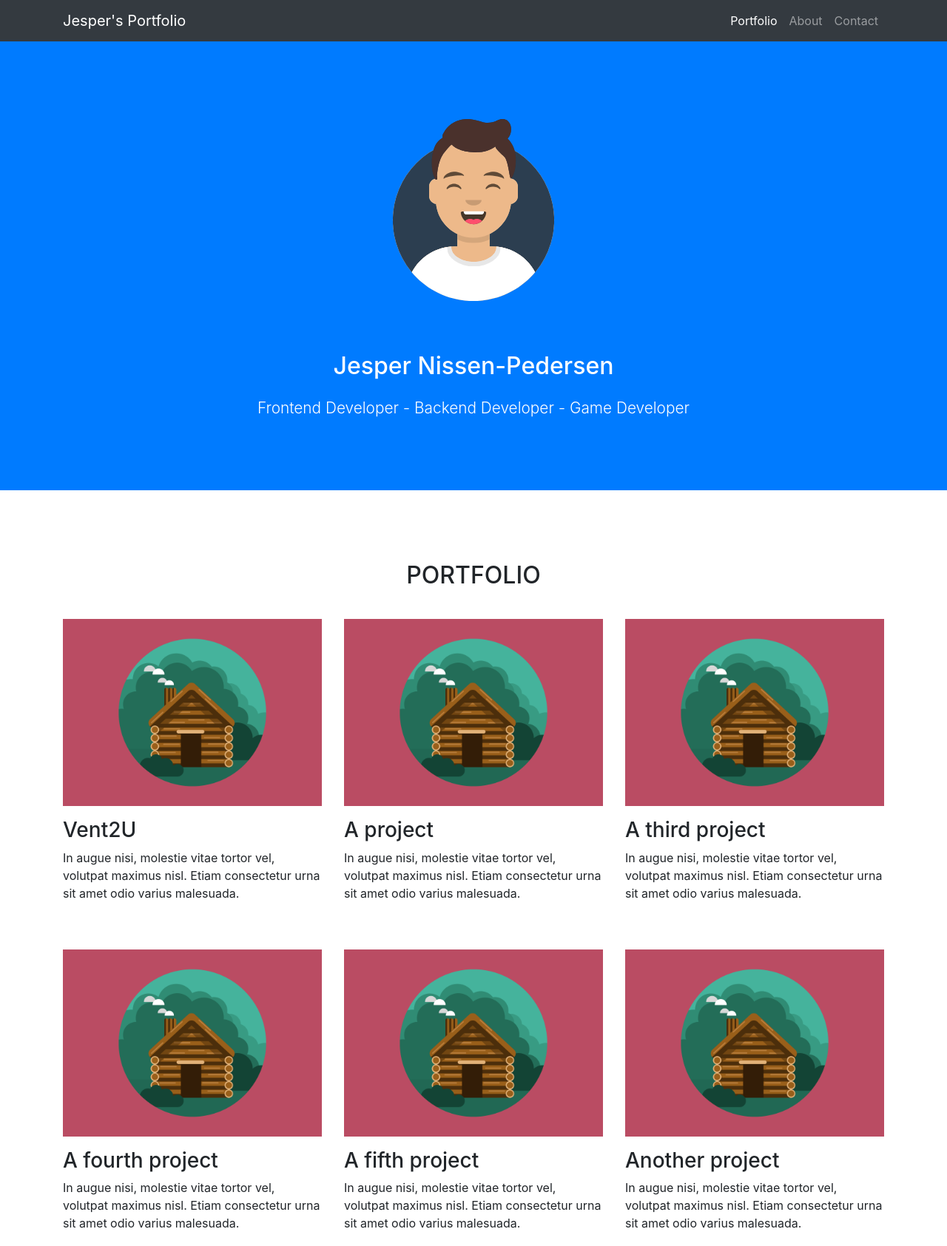
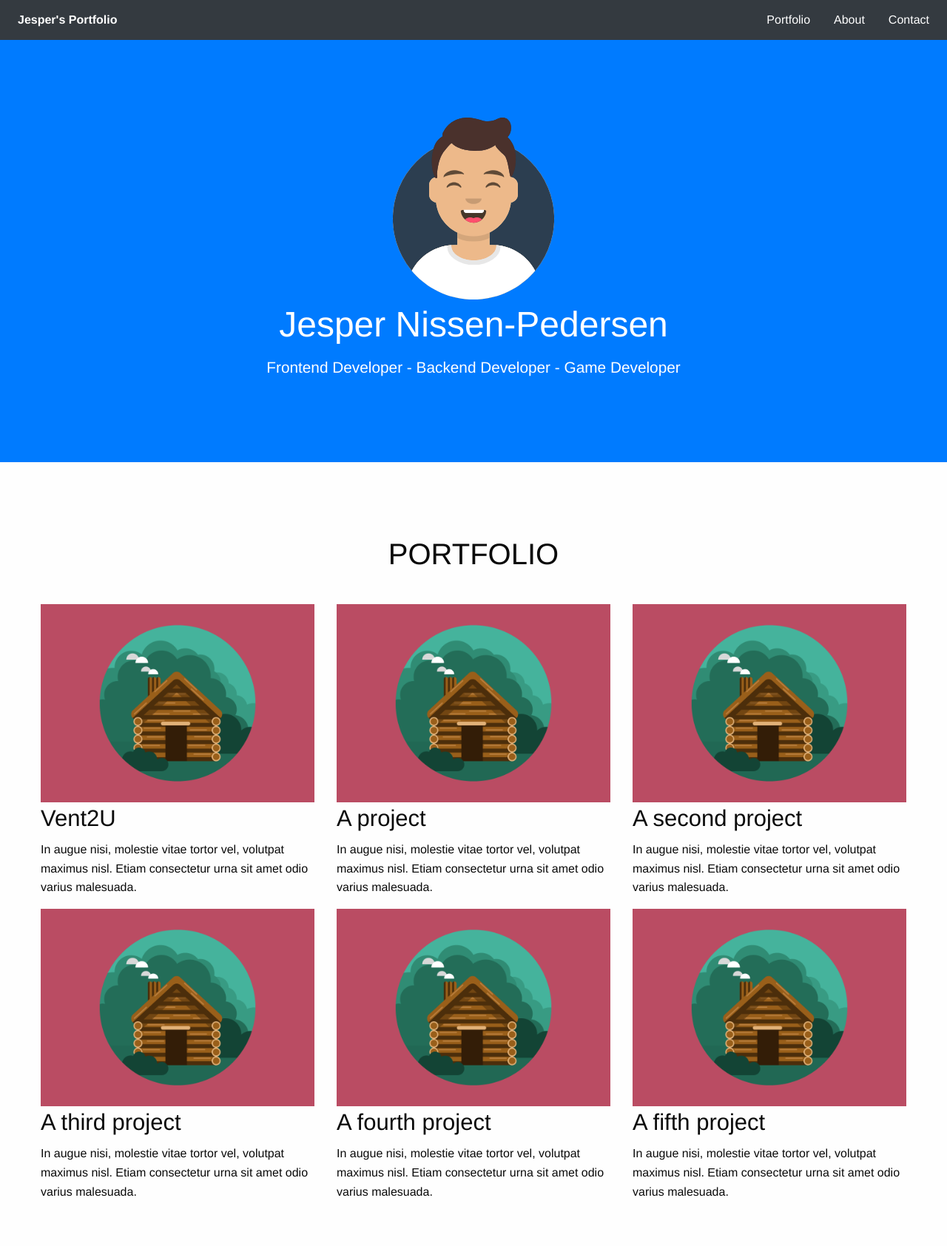
Before and after one commit to jespernpedersen/bootstrap-portfolio, a website: page index.html in a window 1280 px wide. Shown: the top 1685 px of the page at 74% size. Drawn offline with nearby package versions, Linux system fonts and the light colour scheme.

Commit message:
Switched classes from bootstrap to foundation

```diff
--- a/index.html
+++ b/index.html
@@ -10,8 +10,17 @@
         <title>Portfolio - Bootstrap</title>
         <meta name="description" content="">
         <meta name="viewport" content="width=device-width, initial-scale=1">
-        <link rel="stylesheet" href="https://stackpath.bootstrapcdn.com/bootstrap/4.5.2/css/bootstrap.min.css">
-        <link rel="stylesheet" href="node_modules/normalize.css/normalize.css">
+
+        <link rel="stylesheet" href="https://cdn.jsdelivr.net/npm/foundation-sites@6.6.3/dist/css/foundation.css" integrity="sha256-ogmFxjqiTMnZhxCqVmcqTvjfe1Y/ec4WaRj/aQPvn+I=" crossorigin="anonymous">
+        <link rel="stylesheet" href="https://cdn.jsdelivr.net/npm/foundation-sites@6.6.3/dist/css/foundation.min.css" integrity="sha256-ogmFxjqiTMnZhxCqVmcqTvjfe1Y/ec4WaRj/aQPvn+I=" crossorigin="anonymous">
+        <!-- foundation-float.min.css: Compressed CSS with legacy Float Grid -->
+<link rel="stylesheet" href="https://cdn.jsdelivr.net/npm/foundation-sites@6.6.3/dist/css/foundation-float.min.css" integrity="sha256-4ldVyEvC86/kae2IBWw+eJrTiwNEbUUTmN0zkP4luL4=" crossorigin="anonymous">
+
+<!-- foundation-prototype.min.css: Compressed CSS with prototyping classes -->
+<link rel="stylesheet" href="https://cdn.jsdelivr.net/npm/foundation-sites@6.6.3/dist/css/foundation-prototype.min.css" integrity="sha256-BiKflOunI0SIxlTOOUCQ0HgwXrRrRwBkIYppEllPIok=" crossorigin="anonymous">
+
+<!-- foundation-rtl.min.css: Compressed CSS with right-to-left reading direction -->
+<link rel="stylesheet" href="https://cdn.jsdelivr.net/npm/foundation-sites@6.6.3/dist/css/foundation-rtl.min.css" integrity="sha256-F+9Ns8Z/1ZISonBbojH743hsmF3x3AlQdJEeD8DhQsE=" crossorigin="anonymous">
         <link rel="stylesheet" href="style.css">
     </head>
     <body>
@@ -24,134 +33,115 @@
                 Contact Me
             Footer
         -->
-        <nav class="navbar navbar-expand-lg navbar-dark bg-dark navbar-fixed-top">
-            <div class="container  d-flex justify-content-between">
-                    <a class="navbar-brand" href="#">Jesper's Portfolio</a>
-                    <button class="navbar-toggler" type="button" data-toggle="collapse" data-target="#navbarNavDropdown" aria-controls="navbarNavDropdown" aria-expanded="false" aria-label="Toggle navigation">
-                        <span class="navbar-toggler-icon"></span>
-                    </button>
-                    <div class="collapse navbar-collapse justfiy-content-end" id="navbarNavDropdown">
-                        <ul class="navbar-nav">
-                            <li class="nav-item active">
-                                <a class="nav-link" href="#portfolio">Portfolio</a>
-                            </li>
-                            <li class="nav-item">
-                                <a class="nav-link" href="#about">About</a>
-                            </li>
-                            <li class="nav-item">
-                                <a class="nav-link" href="#contact">Contact</a>
-                            </li>
-                        </ul>
-                    </div>
+        <div class="top-bar bg-dark">
+            <div class="top-bar-left">
+                <ul class="dropdown menu" data-dropdown-menu>
+                <li class="menu-text">Jesper's Portfolio</li>
+                <li>
+                </li>
+                </ul>
             </div>
-        </nav>
-        <header class="masthead bg-primary">
-            <div class="container d-flex align-items-center flex-column">
-                <img class="masthead-avatar mb-5" src="images/avataaars.svg" alt="">
+            <div class="top-bar-right">
+                <ul class="menu">
+                    <li>
+                        <a href="#portfolio">Portfolio</a>
+                    </li>
+                    <li>
+                        <a href="#about">About</a>
+                    </li>
+                    <li>
+                        <a href="#contact">Contact</a>
+                    </li>
+                </ul>
+            </div>
+        </div>
+        <header class="masthead bg-primary text-center">
+            <div class="row">
+                <img class="masthead-avatar img-responsive" src="images/avataaars.svg" alt="">
                 <h1 class="text-white">Jesper Nissen-Pedersen</h1>
-                <p class="subheading font-weight-light mb-0 text-white">Frontend Developer - Backend Developer - Game Developer</p>
+                <p class="subheading">Frontend Developer - Backend Developer - Game Developer</p>
             </div>
         </header>
         <main>
             <section class="page-section portfolio" id="portfolio">
-                <div class="container">
                     <h2 class="text-center text-uppercase">Portfolio</h2>
-                    <div class="row justify-content-center">
-                        <div class="col-md-6 col-lg-4 mb-5">
-                            <div class="portfolio-item mx-auto" data-toggle="modal" data-targret="#portfolioModal1">
-                                <img class="img-fluid" src="images/cabin.png" alt="">
-                                <h3 class="mt-3">Vent2U</h3>
+                    <div class="row">
+                        <div class="medium-6 large-4 columns">
+                                <img class="img-responsive" src="images/cabin.png" alt="">
+                                <h3>Vent2U</h3>
                                 <p>In augue nisi, molestie vitae tortor vel, volutpat maximus nisl. Etiam consectetur urna sit amet odio varius malesuada.</p>
-                            </div>
                         </div>
-                        <div class="col-md-6 col-lg-4 mb-5">
-                            <div class="portfolio-item mx-auto" data-toggle="modal" data-targret="#portfolioModal1">
-                                <img class="img-fluid" src="images/cabin.png" alt="">
-                                <h3 class="mt-3">A project</h3>
+                        <div class="medium-6 large-4 columns">
+                                <img class="img-responsive" src="images/cabin.png" alt="">
+                                <h3>A project</h3>
                                 <p>In augue nisi, molestie vitae tortor vel, volutpat maximus nisl. Etiam consectetur urna sit amet odio varius malesuada.</p>
-                            </div>
                         </div>
-                        <div class="col-md-6 col-lg-4 mb-5">
-                            <div class="portfolio-item mx-auto" data-toggle="modal" data-targret="#portfolioModal1">
-                                <img class="img-fluid" src="images/cabin.png" alt="">
-                                <h3 class="mt-3">A third project</h3>
+                        <div class="medium-6 large-4 columns">
+                                <img class="img-responsive" src="images/cabin.png" alt="">
+                                <h3>A second project</h3>
                                 <p>In augue nisi, molestie vitae tortor vel, volutpat maximus nisl. Etiam consectetur urna sit amet odio varius malesuada.</p>
-                            </div>
                         </div>
-                        <div class="col-md-6 col-lg-4 mb-5">
-                            <div class="portfolio-item mx-auto" data-toggle="modal" data-targret="#portfolioModal1">
-                                <img class="img-fluid" src="images/cabin.png" alt="">
-                                <h3 class="mt-3">A fourth project</h3>
+                        <div class="medium-6 large-4 columns">
+                                <img class="img-responsive" src="images/cabin.png" alt="">
+                                <h3>A third project</h3>
                                 <p>In augue nisi, molestie vitae tortor vel, volutpat maximus nisl. Etiam consectetur urna sit amet odio varius malesuada.</p>
-                            </div>
                         </div>
-                        <div class="col-md-6 col-lg-4 mb-5">
-                            <div class="portfolio-item mx-auto" data-toggle="modal" data-targret="#portfolioModal1">
-                                <img class="img-fluid" src="images/cabin.png" alt="">
-                                <h3 class="mt-3">A fifth project</h3>
+                        <div class="medium-6 large-4 columns">
+                                <img class="img-responsive" src="images/cabin.png" alt="">
+                                <h3>A fourth project</h3>
                                 <p>In augue nisi, molestie vitae tortor vel, volutpat maximus nisl. Etiam consectetur urna sit amet odio varius malesuada.</p>
-                            </div>
                         </div>
-                        <div class="col-md-6 col-lg-4 mb-5">
-                            <div class="portfolio-item mx-auto" data-toggle="modal" data-targret="#portfolioModal1">
-                                <img class="img-fluid" src="images/cabin.png" alt="">
-                                <h3 class="mt-3">Another project</h3>
+                        <div class="medium-6 large-4 columns">
+                                <img class="img-responsive" src="images/cabin.png" alt="">
+                                <h3>A fifth project</h3>
                                 <p>In augue nisi, molestie vitae tortor vel, volutpat maximus nisl. Etiam consectetur urna sit amet odio varius malesuada.</p>
-                            </div>
                         </div>
-                    </div>
                 </div>
             </section>
             <section class="page-section bg-dark text-white" id="about">
-                <div class="container">
                     <h2 class="text-center">About</h2>
                     <div class="row">
-                        <div class="col-lg-8 col-sm-12">
+                        <div class="large-8 small-12 columns">
                             <p>Lorem ipsum dolor sit amet, consectetur adipiscing elit. Pellentesque sed velit quis leo congue elementum. In varius faucibus ullamcorper. </p>
 
                             <p>In augue nisi, molestie vitae tortor vel, volutpat maximus nisl. Etiam consectetur urna sit amet odio varius malesuada. Nunc non erat non mauris pretium fringilla. Sed bibendum lectus non tellus malesuada, sit amet efficitur elit mattis. Mauris rutrum tortor a pretium pretium. Fusce ultricies, mi ac aliquet dapibus, dolor est laoreet nisi, vitae cursus mi lectus eu mi. Morbi sed turpis aliquet, pharetra lacus at, ornare augue. Pellentesque feugiat ultrices placerat. Vivamus dapibus diam elit, eu posuere sem euismod ac. Aenean rutrum posuere justo, at condimentum metus molestie vitae. In accumsan turpis a ex aliquam tempor. Lorem ipsum dolor sit amet, consectetur adipiscing elit. Aenean sit amet lorem et libero dictum lobortis.</p>
                         </div>
-                        <div class="col-lg-4 col-sm-12">
-                            <img class="img-fluid img-rounded" src="images/image.jpg" alt="Picture of myself">
+                        <div class="large-4 small-12 columns">
+                            <img class="img-responsive img-rounded" src="images/image.jpg" alt="Picture of myself">
                         </div>
                     </div>
                 </div>
             </section>
             <section class="page-section" id="contact">
-                <div class="container">
                     <h2 class="text-center">Contact Me</h2>
                     <form>
                         <div class="row">
-                            <div class="col-lg-6 col-sm-12">
-                                <div class="form-group">
-                                    <label for="subject">Subject</label>
+                            <div class="large-6 small-12 columns">
+                                <label for="subject">Subject
                                     <input type="text" class="form-control" id="subject" name="subject" placeholder="What do you want to talk about?">
-                                </div>
-                                <div class="form-group">
-                                    <label for="name">Name</label>
+                                </label>
+                                <label for="name">Name
                                     <input type="text" class="form-control" id="name" placeholder="Enter your name">
-                                </div>
-                                <div class="form-group">
-                                    <label for="email">Email</label>
+                                </label>
+                                <label for="email">Email
                                     <input type="text" class="form-control" id="name" placeholder="Enter your email">
-                                </div>
+                                </label>
                             </div>
-                            <div class="col-lg-6 col-sm-12">
-                                <div class="form-group">
-                                    <label for="elaborate">Elaborate</label>
-                                    <textarea class="form-control" id="elaborate" rows="8" placeholder="Could you talk a bit more about it?"></textarea>
-                                </div>
+                            <div class="large-6 small-12 columns">
+                                    <label for="elaborate">Elaborate
+                                        <textarea class="form-control" id="elaborate" rows="8" placeholder="Could you talk a bit more about it?"></textarea>
+                                    </label>
+                            </div>
+                            <div class="large-12 small-12 columns">
+                                <button class="button float-right">Submit</button>
                             </div>
                         </div>
-                        <button class="btn btn-primary float-right">Submit</button>
                     </form>
-                </div>
             </section>
         </main>
-        <footer class="bg-secondary text-white text-right">
-            <div class="container">Jesper Nissen-Pedersen © 2021 </div>
+        <footer class="bg-dark text-white text-right">
+            <div class="row">Jesper Nissen-Pedersen © 2021</div>
         </footer>
-
-        <script src="https://stackpath.bootstrapcdn.com/bootstrap/4.5.2/js/bootstrap.min.js"></script>
+        <script src="https://cdn.jsdelivr.net/npm/foundation-sites@6.6.3/dist/js/foundation.min.js" integrity="sha256-pRF3zifJRA9jXGv++b06qwtSqX1byFQOLjqa2PTEb2o=" crossorigin="anonymous"></script>
     </body>
 </html>
--- a/package.json
+++ b/package.json
@@ -1,5 +1,6 @@
 {
   "dependencies": {
+    "foundation-sites": "^6.6.3",
     "normalize.css": "^8.0.1"
   }
 }
--- a/style.css
+++ b/style.css
@@ -3,6 +3,12 @@
         display: flex !important;
         flex-basis: auto;
     }
+}
+
+ul {
+    list-style: none;
+    margin: 0;
+    padding: 0;
 }
 
 .navbar-nav {
@@ -20,6 +26,7 @@
 
 .subheading {
     font-size: 1.3rem;
+    font-weight: light;
 }
 
 .page-section {
@@ -40,3 +47,23 @@ footer {
 .navbar-collapse {
     justify-content: flex-end;
 }
+.bg-primary {
+    background-color: #007bff;
+    color: #FFF;
+}
+.bg-dark {
+    background-color: #343a40;
+    color: #FFF;
+}
+
+.bg-dark ul a {
+    color: #FFF;
+}
+
+.top-bar ul {
+    background-color: transparent;
+}
+
+.top-bar-section ul li {
+    display: inline-block;
+}
```
Also changed, not shown: 2 other files.
